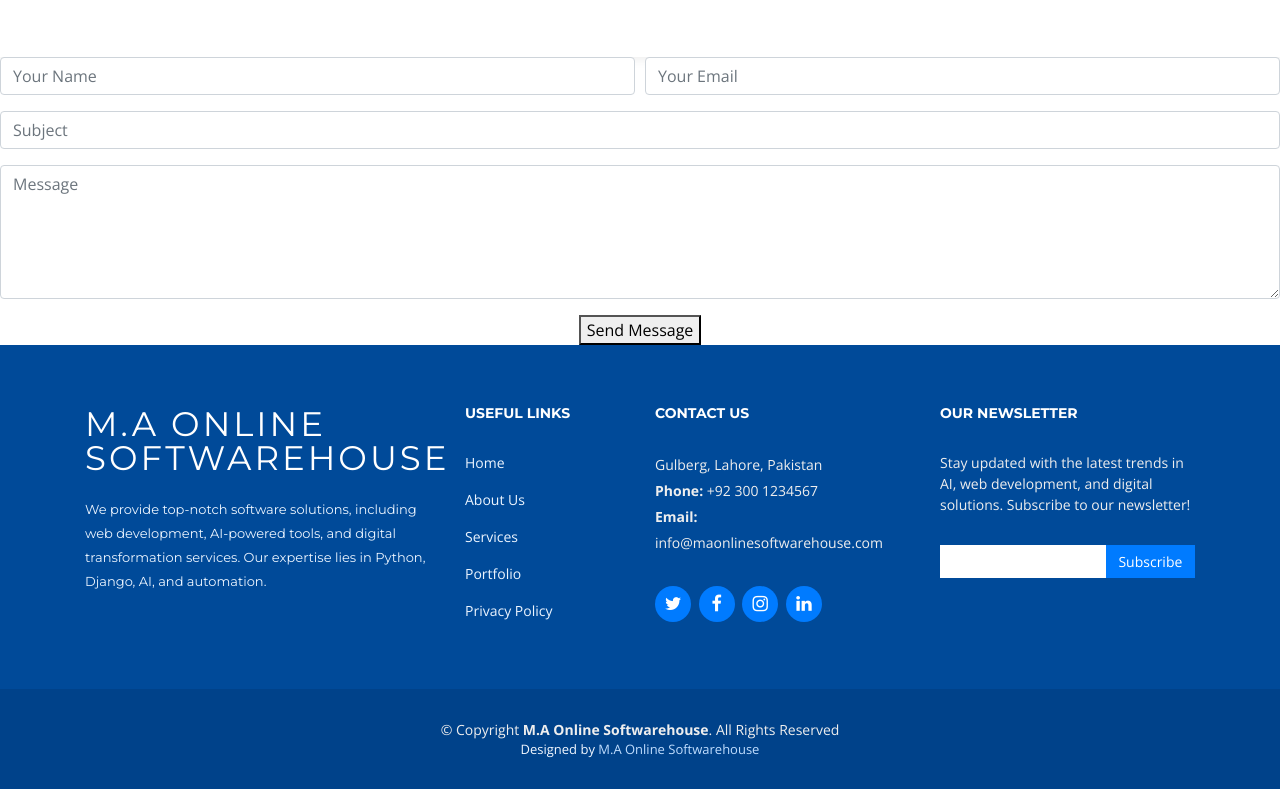
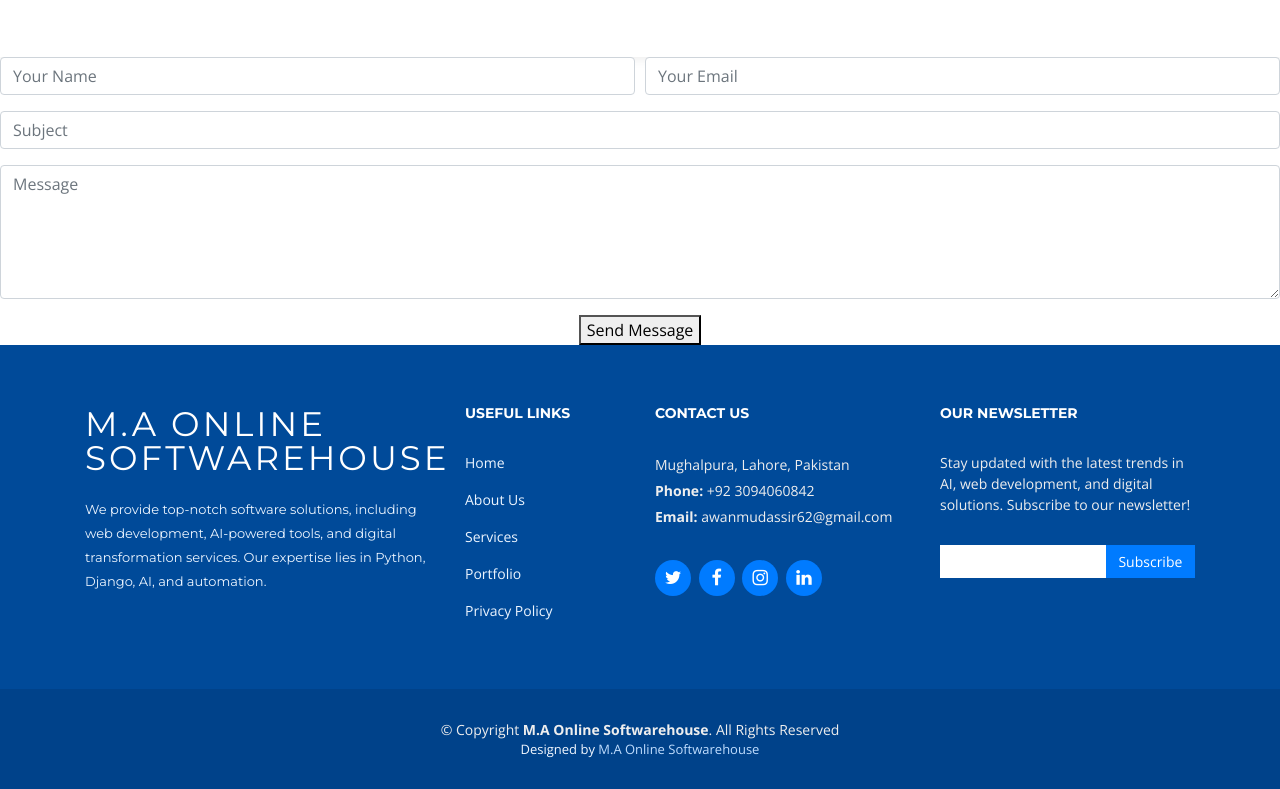
Before and after one commit to Sanaali00/M.A-softwarehouse, a plain HTML site: page index.html in a window 1280 px wide. Shown: the part 8282-9071 px from the top of the page. Drawn offline with nearby package versions, Linux system fonts and the light colour scheme; files whose address does not match are found by name.

Commit message:
Update index.html

```diff
--- a/index.html
+++ b/index.html
@@ -805,9 +805,9 @@
           <div class="col-lg-3 col-md-6 footer-contact">
             <h4>Contact Us</h4>
             <p>
-              Gulberg, Lahore, Pakistan<br>
-              <strong>Phone:</strong> +92 300 1234567<br>
-              <strong>Email:</strong> info@maonlinesoftwarehouse.com<br>
+              Mughalpura, Lahore, Pakistan<br>
+              <strong>Phone:</strong> +92 3094060842<br>
+              <strong>Email:</strong> awanmudassir62@gmail.com<br>
             </p>
 
             <div class="social-links">
```
